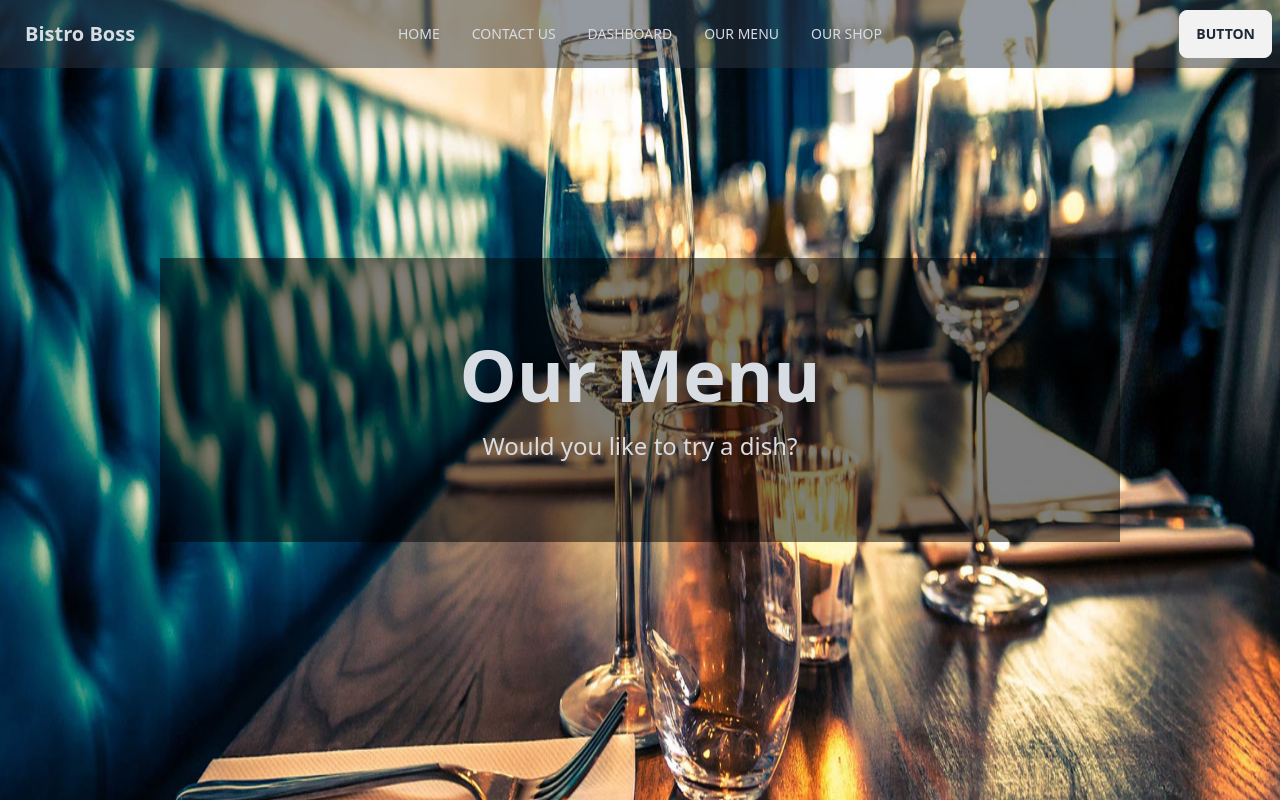
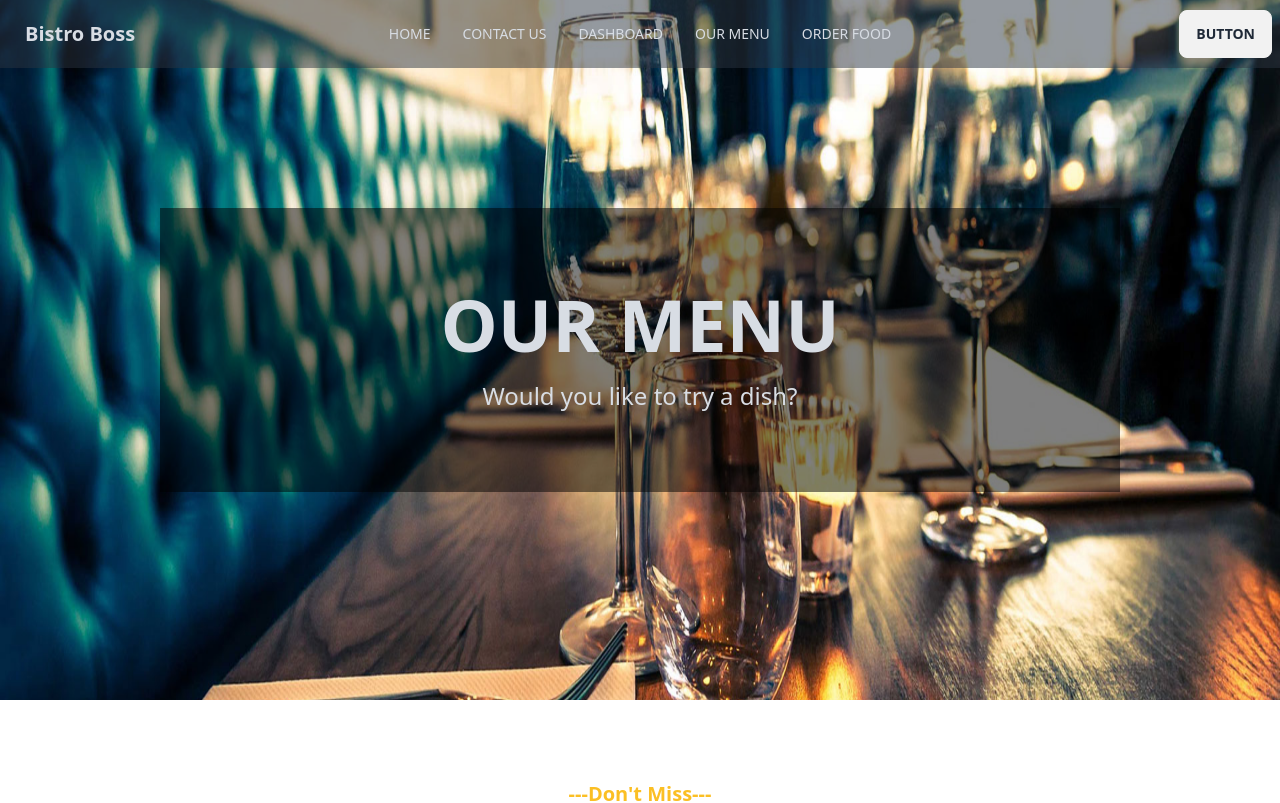
Before and after one commit to Nazmul1582/bistro-boss-client, a React (Vite) app: page /menu in a window 1280 px wide. Shown: the top 803 px of the page. Built offline with nearby package versions, Linux system fonts and the light colour scheme.

Commit message:
created a order page and added page banner

```diff
--- /dev/null
+++ b/src/pages/Order/Order.jsx
@@ -0,0 +1,12 @@
+import image from "../../assets/shop/banner2.jpg";
+import PageCover from "../Shared/PageCover/PageCover";
+
+const Order = () => {
+  return (
+    <>
+        <PageCover title="Order Food" img={image} />
+    </>
+  )
+}
+
+export default Order
--- a/src/pages/Shared/Header/Header.jsx
+++ b/src/pages/Shared/Header/Header.jsx
@@ -6,7 +6,7 @@ const Header = () => {
       <li><Link className="hover:text-white uppercase" to="/contact">Contact Us</Link></li>
       <li><Link className="hover:text-white uppercase" to="/dashboard">Dashboard</Link></li>
       <li><Link className="hover:text-white uppercase" to="/menu">Our Menu</Link></li>
-      <li><Link className="hover:text-white uppercase" to="/shop">Our Shop</Link></li>
+      <li><Link className="hover:text-white uppercase" to="/order-food">Order Food</Link></li>
     </>
   return (
     <header className="bg-neutral/50 text-neutral-content fixed top-0 z-10 max-w-[1920px] w-full">
--- a/src/pages/Shared/PageCover/PageCover.jsx
+++ b/src/pages/Shared/PageCover/PageCover.jsx
@@ -8,9 +8,9 @@ const PageCover = ({ img, title }) => {
       strength={-200}
     >
       <section
-        className="h-[800px] grid place-items-center">
+        className="h-[700px] grid place-items-center">
           <div className="w-9/12 p-10 md:p-20 bg-black/50 text-neutral-content text-center">
-            <h2 className="text-4xl md:text-7xl font-bold mb-5">{title}</h2>
+            <h2 className="text-4xl md:text-7xl font-bold mb-5 uppercase">{title}</h2>
             <p className="text-xl md:text-2xl">Would you like to try a dish?</p>
           </div>
       </section>
--- a/src/routes/Routes.jsx
+++ b/src/routes/Routes.jsx
@@ -2,6 +2,7 @@ import { createBrowserRouter } from "react-router-dom";
 import Main from "../Layout/Main";
 import Home from "../pages/Home/Home";
 import Menu from "../pages/Menu/Menu";
+import Order from "../pages/Order/Order";
 
 const router = createBrowserRouter([
     {
@@ -15,6 +16,10 @@ const router = createBrowserRouter([
             {
                 path: "menu",
                 element: <Menu />
+            },
+            {
+                path: "order-food",
+                element: <Order />
             }
         ]
     }
```
